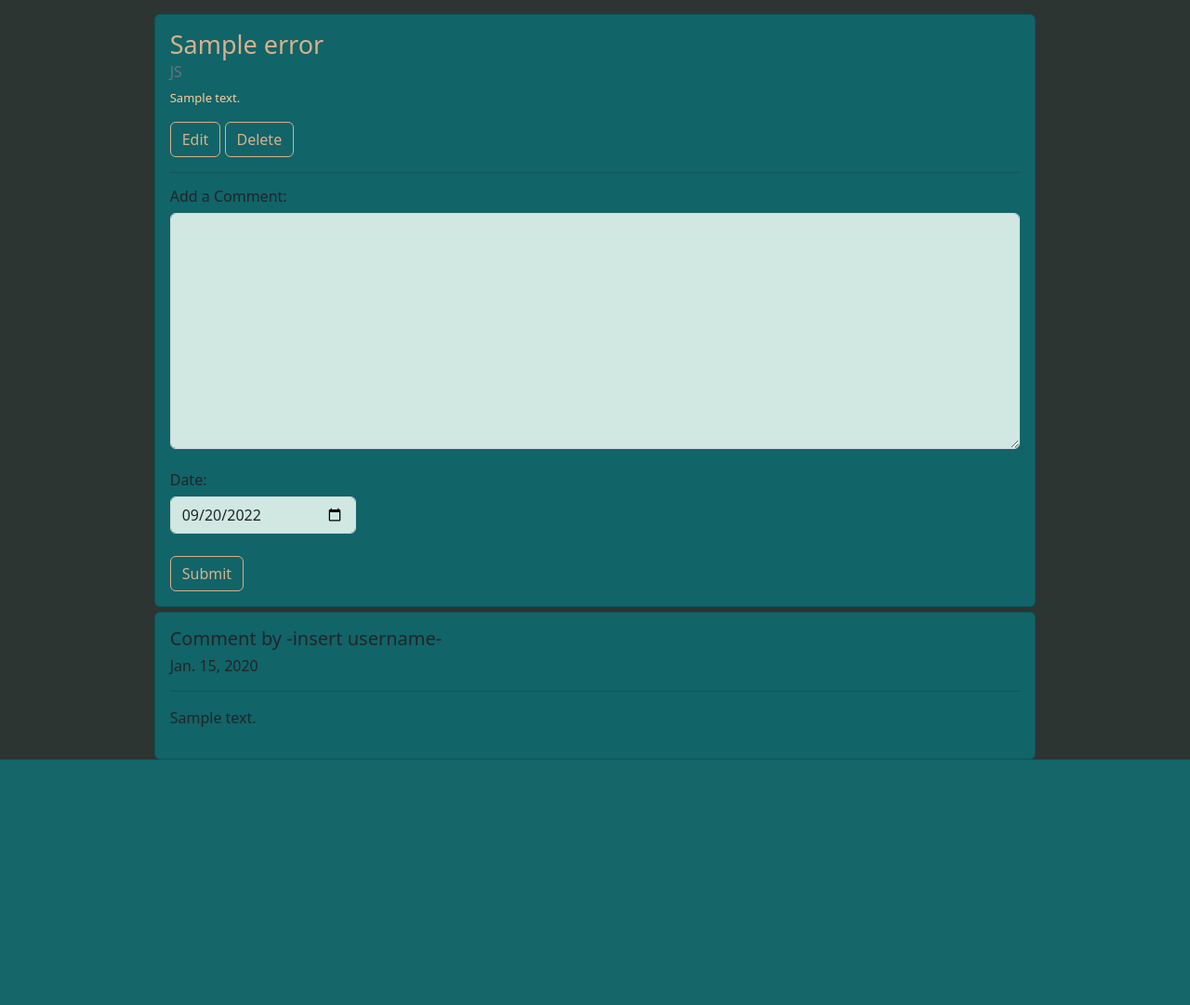
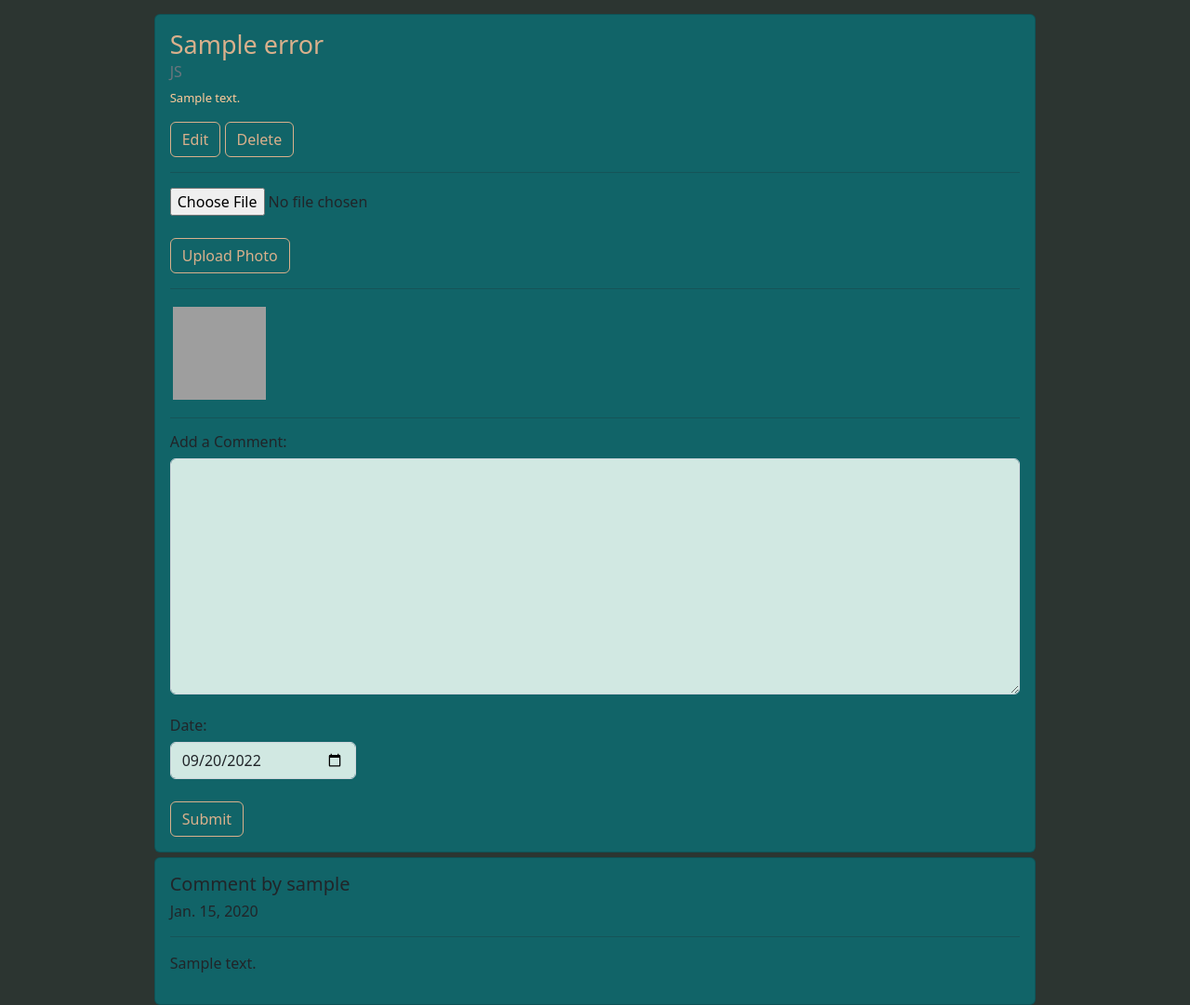
Before and after one commit to rozbehk/errordiary, a Django app: page /errors/1/ in a window 1280 px wide. Shown: the part 58-1139 px from the top of the page at 93% size. Before the commit the page ends 875 px from the top, so only its background shows below. Run offline with Django 4.2, Linux system fonts and the light colour scheme; a user stored in the database is signed in; tables that the repository leaves empty hold one stand-in row (values such as "Sample post"); grey boxes are pictures that could not be loaded.

Commit message:
photo upload and detail page edits

```diff
--- a/main_app/static/css/style.css
+++ b/main_app/static/css/style.css
@@ -80,3 +80,10 @@ body {
     margin: 3px;
     height: 175px;
 }
+
+.img-files {
+    width: 100px;
+    height: 100px;
+    display: inline;
+    margin: 3px;
+}
--- a/main_app/templates/errors/detail.html
+++ b/main_app/templates/errors/detail.html
@@ -12,7 +12,20 @@
             <a href="{% url 'error_update' error.id %}" class="btn">Edit</a>
             <a href="{% url 'error_delete' error.id %}" class="btn">Delete</a>
         </div>
+
+        <hr>
+            <form action="{% url 'add_screenshot' error.id %}" enctype="multipart/form-data" method="POST">
+                {% csrf_token %}
+                <input type="file" name="screenshot-file">
+                <br><br>
+                <input type="submit" class="btn" value="Upload Photo">
+            </form>
+        <hr>
         {% endif %}
+
+        {% for screenshot in error.screenshot_set.all %}
+        <img src="{{screenshot.url}}" alt="screenshot" class="img-files">
+        {% endfor %}
         <hr>
         <form action="{% url 'add_comment' error.id %}" method="POST">
             {% csrf_token %}
@@ -30,7 +43,7 @@
     {% csrf_token %}
     <div class="card" style="width: 85%; margin-top: 5px;">
         <div class="card-body">
-            <h5>Comment by -insert username-</h5>
+            <h5>Comment by {{comment.user}}</h5>
             <h6>{{ comment.date }}</h6>
             <hr>
             <p>{{ comment.text_input }}</p>
--- a/main_app/templates/main_app/error_form.html
+++ b/main_app/templates/main_app/error_form.html
@@ -11,8 +11,8 @@
         <form action="" method="POST">
             {% csrf_token %}
             {{ form.as_p}}
-            <input type="submit" value="SUBMIT" class="btn">
         </form>
+        <input type="submit" value="SUBMIT" class="btn">
     </div>
 </div>
 
--- a/main_app/urls.py
+++ b/main_app/urls.py
@@ -10,6 +10,7 @@ urlpatterns = [
   path('errors/<int:pk>/update/', views.ErrorUpdate.as_view(), name='error_update'),
   path('errors/<int:pk>/delete/', views.ErrorDelete.as_view(), name='error_delete'),
   path('errors/<int:error_id>/add_comment/', views.add_comment, name='add_comment'),
+  path('errors/<int:error_id>/add_screenshot/', views.add_screenshot, name='add_screenshot'),
   path('errors/profile/', views.user_profile, name='user_profile'),
   path('errors/search', views.search, name='search'),
   path('accounts/signup/', views.signup, name='signup'),
--- a/main_app/views.py
+++ b/main_app/views.py
@@ -1,12 +1,17 @@
 from django.shortcuts import render, redirect
 from django.views.generic.edit import CreateView, UpdateView, DeleteView
-from .models import Error, Comment,Screenshot,Challenge
+import uuid
+import boto3
+from .models import Error, Comment, Screenshot, Challenge, Screenshot
 from .forms import CommentForm,ErrorForm, RegisterUserForm
 from django.contrib.auth import login
 from django.contrib.auth.decorators import login_required
 from django.contrib.auth.mixins import LoginRequiredMixin
 import requests
 from bs4 import BeautifulSoup
+
+S3_BASE_URL = 'https://s3-website.ca-central-1.amazonaws.com'
+BUCKET = 'errordiary'
 
 
 class ErrorCreate(LoginRequiredMixin, CreateView):
@@ -111,3 +116,18 @@ def scrape(request):
             problem_model.save()
 
     return redirect('/')
+
+def add_screenshot(request, error_id):
+  screenshot_file = request.FILES.get('screenshot-file', None)
+  print(screenshot_file)
+  if screenshot_file:
+    s3 = boto3.client('s3')
+    key = uuid.uuid4().hex[:6] + screenshot_file.name[screenshot_file.name.rfind('.'):]
+    try:
+      s3.upload_fileobj(screenshot_file, BUCKET, key)
+      url = f"{S3_BASE_URL}/{BUCKET}/{key}"
+      screenshot = Screenshot(url=url, error_id=error_id, user=request.user)
+      screenshot.save()
+    except:
+      print('An Error occurred uploading file to S3')
+  return redirect(f'/errors/{error_id}', error_id=error_id)
```
